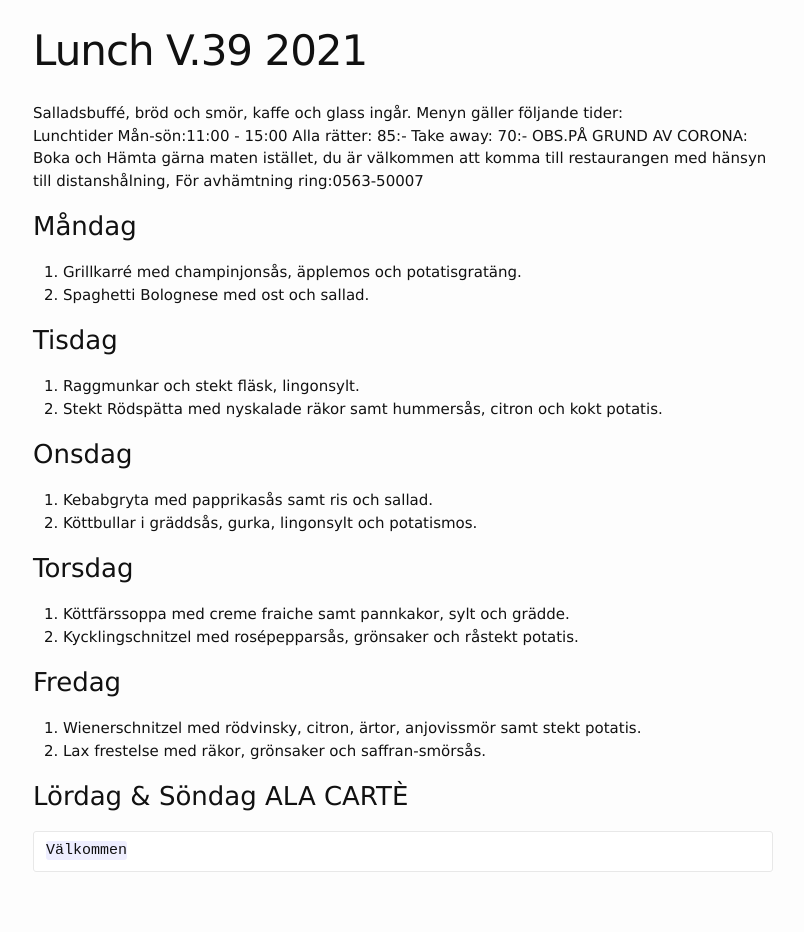
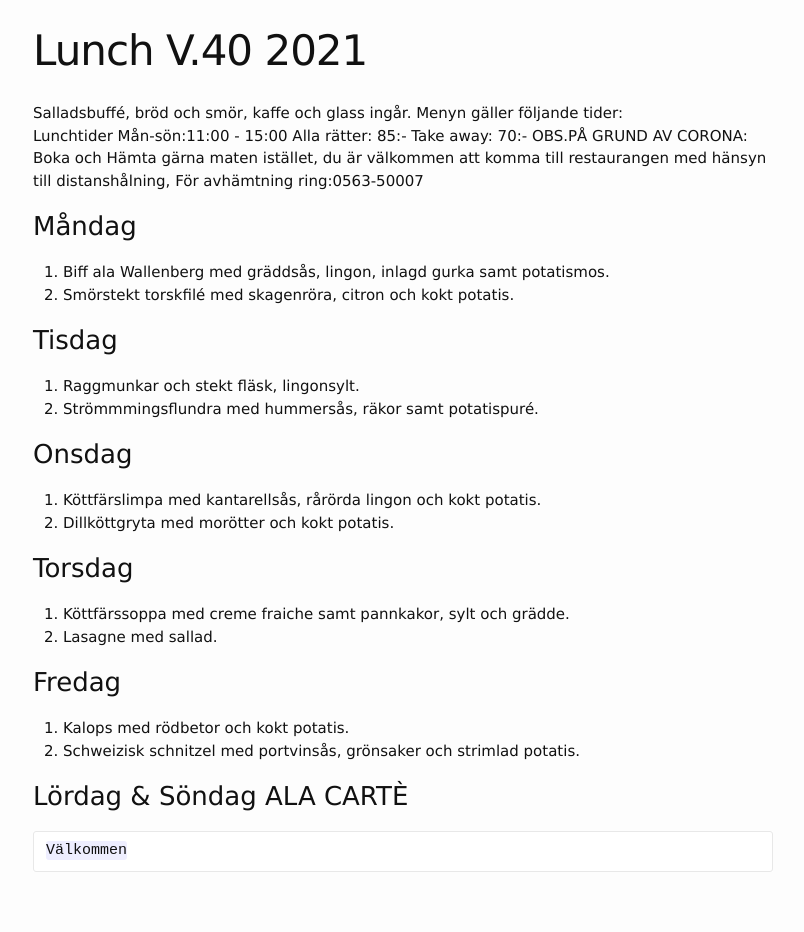
Before and after one commit to FarInn62/farinn62.github.io, a Jekyll site: the page built from lunch.md, in a window 1280 px wide. Shown: the whole page, without its empty margins (237-1041 px from the left). Built offline with Jekyll 4.4.1, drawn with Linux system fonts in a browser that asks for light colours.

Commit message:
Update lunch.md

```diff
--- a/lunch.md
+++ b/lunch.md
@@ -1,6 +1,6 @@
 ---
 layout: foodmenu
-title: Lunch V.39  2021
+title: Lunch V.40  2021
 permalink: /lunch/
 published: true
 ---
@@ -12,24 +12,24 @@ OBS.PÅ GRUND AV CORONA: Boka och Hämta gärna maten istället, du är välkomm
 
 
 ### Måndag
-1. Grillkarré med champinjonsås, äpplemos och potatisgratäng.
-2. Spaghetti Bolognese med ost och sallad.
+1. Biff ala Wallenberg med gräddsås, lingon, inlagd gurka samt potatismos.
+2. Smörstekt torskfilé med skagenröra, citron och kokt potatis.
 
 ### Tisdag
 1. Raggmunkar och stekt fläsk, lingonsylt.
-2. Stekt Rödspätta med nyskalade räkor samt hummersås, citron och kokt potatis.
+2. Strömmmingsflundra med hummersås, räkor samt potatispuré.
 
 ### Onsdag
-1. Kebabgryta med papprikasås samt ris och sallad.
-2. Köttbullar i gräddsås, gurka, lingonsylt och potatismos.
+1. Köttfärslimpa med kantarellsås, rårörda lingon och kokt potatis.
+2. Dillköttgryta med morötter och kokt potatis.
 
 ### Torsdag
 1. Köttfärssoppa med creme fraiche samt pannkakor, sylt och grädde.
-2. Kycklingschnitzel med rosépepparsås, grönsaker och råstekt potatis.
+2. Lasagne med sallad.
 
 ### Fredag
-1. Wienerschnitzel med rödvinsky, citron, ärtor, anjovissmör samt stekt potatis.
-2. Lax frestelse med räkor, grönsaker och saffran-smörsås.
+1. Kalops med rödbetor och kokt potatis.
+2. Schweizisk schnitzel med portvinsås, grönsaker och strimlad potatis.
 
 
 ### Lördag & Söndag ALA CARTÈ
```
